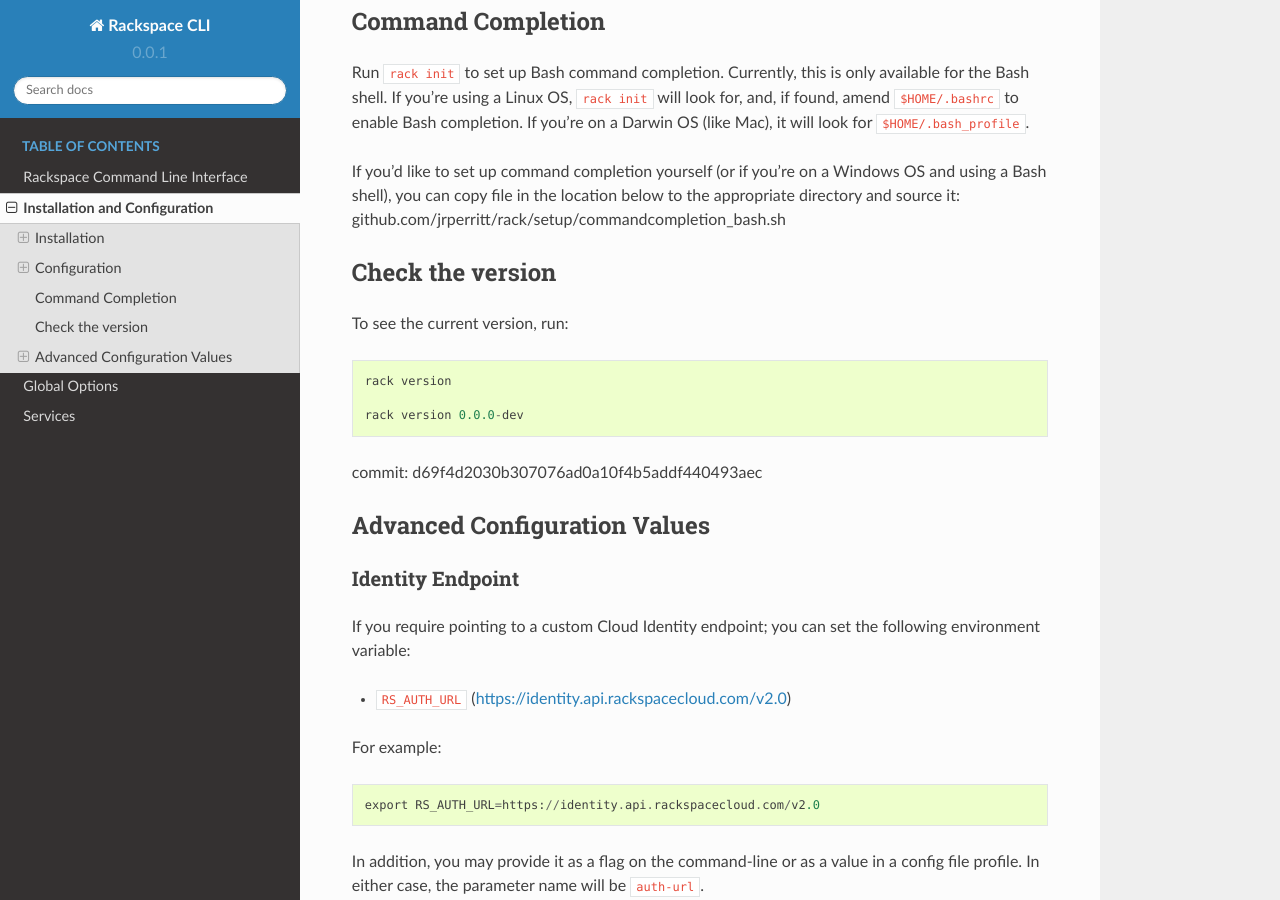
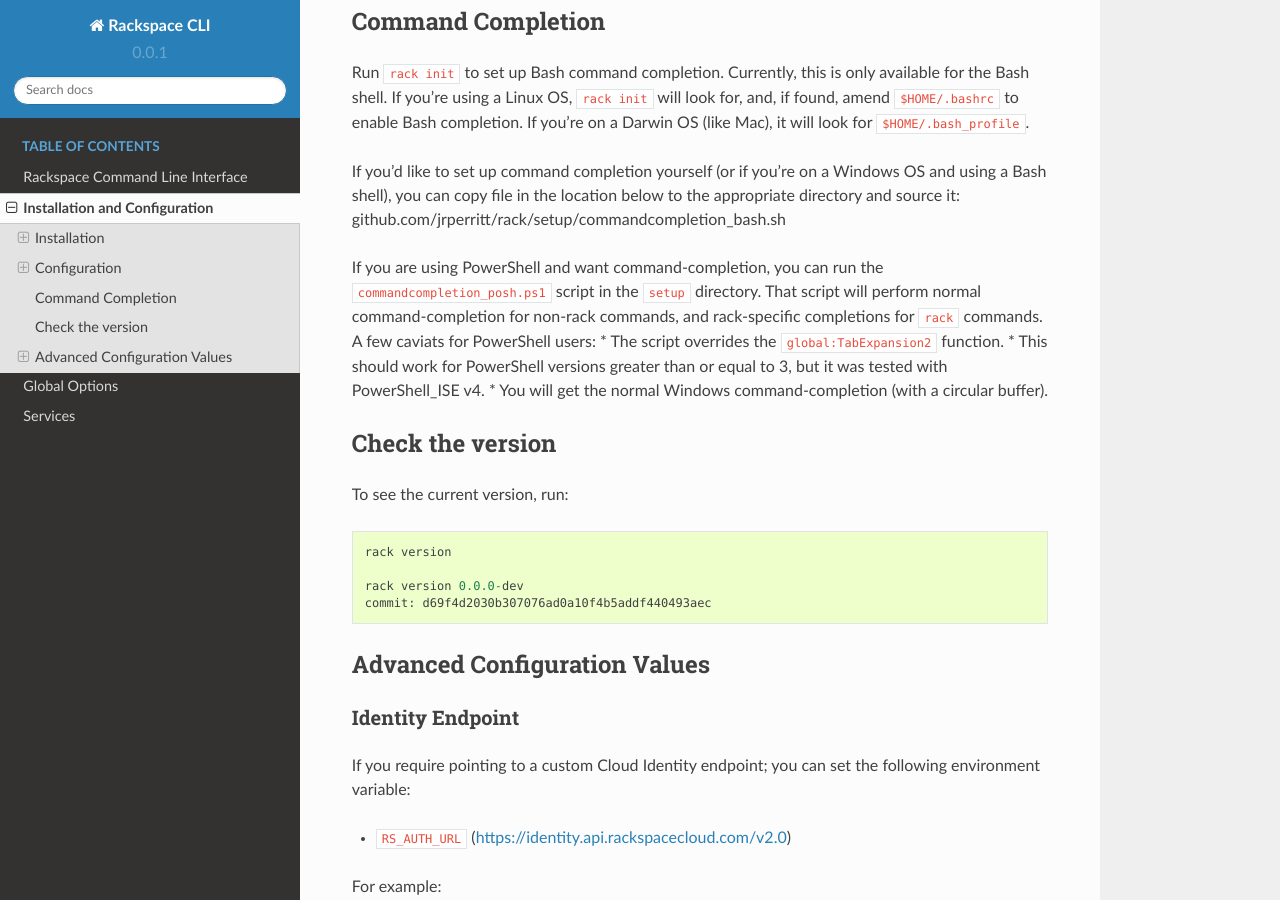
Before and after one commit to rackspace/rack, a Sphinx documentation site: the page built from docs/configuration.rst, in a window 1280 px wide and 900 px high, scrolled down 3791 px. Built offline with Sphinx 7.4.7 and the Read the Docs theme 2.0.0, drawn with Linux system fonts in a browser that asks for light colours; pages that are not in the unit, such as notebooks, are missing from menus.

Commit message:
posh command completion

```diff
--- a/docs/configuration.rst
+++ b/docs/configuration.rst
@@ -165,6 +165,13 @@
 you can copy file in the location below to the appropriate directory and source it:
 github.com/jrperritt/rack/setup/commandcompletion_bash.sh
 
+If you are using PowerShell and want command-completion, you can run the ``commandcompletion_posh.ps1`` script in the
+``setup`` directory. That script will perform normal command-completion for non-rack commands, and rack-specific
+completions for ``rack`` commands. A few caviats for PowerShell users:
+* The script overrides the ``global:TabExpansion2`` function.
+* This should work for PowerShell versions greater than or equal to 3, but it was tested with PowerShell_ISE v4.
+* You will get the normal Windows command-completion (with a circular buffer).
+
 Check the version
 -----------------
 
@@ -173,7 +180,7 @@
     rack version
 
     rack version 0.0.0-dev
-commit: d69f4d2030b307076ad0a10f4b5addf440493aec
+    commit: d69f4d2030b307076ad0a10f4b5addf440493aec
 
 Advanced Configuration Values
 -----------------------------
```
Also changed, not shown: 1 other file.
